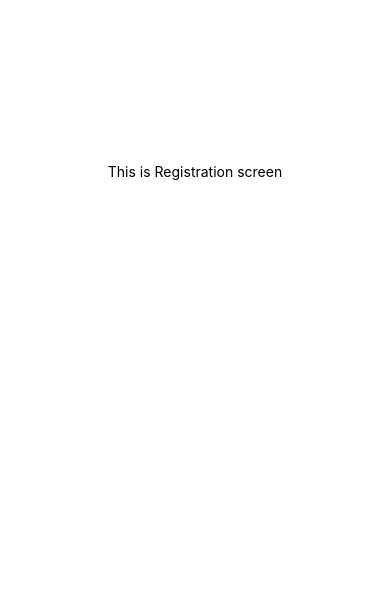
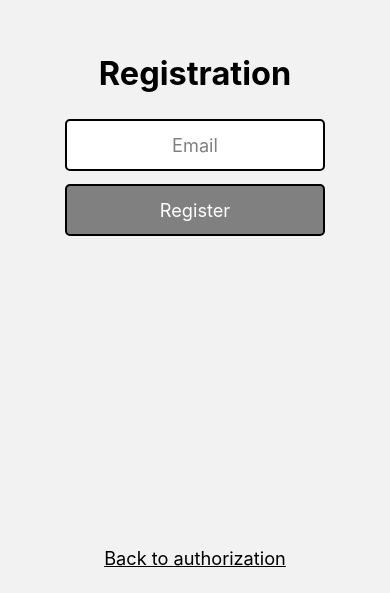
Before and after one commit to TarasDikiy/diploma-app, a React Native app: screen /Registration in a window 390 px wide. Shown: the part 251-844 px from the top of the page. Built offline with nearby package versions, Linux system fonts and the light colour scheme.

Commit message:
Add Registration screen

```diff
--- a/screen/Registration.js
+++ b/screen/Registration.js
@@ -1,11 +1,19 @@
-import { StatusBar, Text, View } from "react-native";
-import global from "../styles/global";
+import { Text, TextInput,  TouchableOpacity,  View } from "react-native";
+import auth from "../styles/auth";
 
-export default function Splash() {
-    return(
-        <View style={global.dummy}>
-            <StatusBar hidden/>
-            <Text>This is Registration screen</Text>
+export default function Registration({ navigation }) {
+    return (
+        <View style={auth.container}>
+            <View style={auth.authView}>
+            <Text style={auth.authHeader}>Registration</Text>
+            <TextInput style={auth.authInput} placeholder="Email" />
+            <TouchableOpacity style={auth.authBtn}>
+                <Text style={auth.authBtn.text}>Register</Text>
+            </TouchableOpacity>
+        </View>
+            <View>
+                <Text style={auth.footer.text} onPress={() => navigation.goBack()}>Back to authorization</Text>
+            </View>
         </View>
     );
 }
--- a/styles/auth.js
+++ b/styles/auth.js
@@ -1,6 +1,6 @@
 const { StyleSheet } = require("react-native");
 
-const scale = 1;
+const scale = 1.3;
 
 module.exports = StyleSheet.create({
     container: {
```
